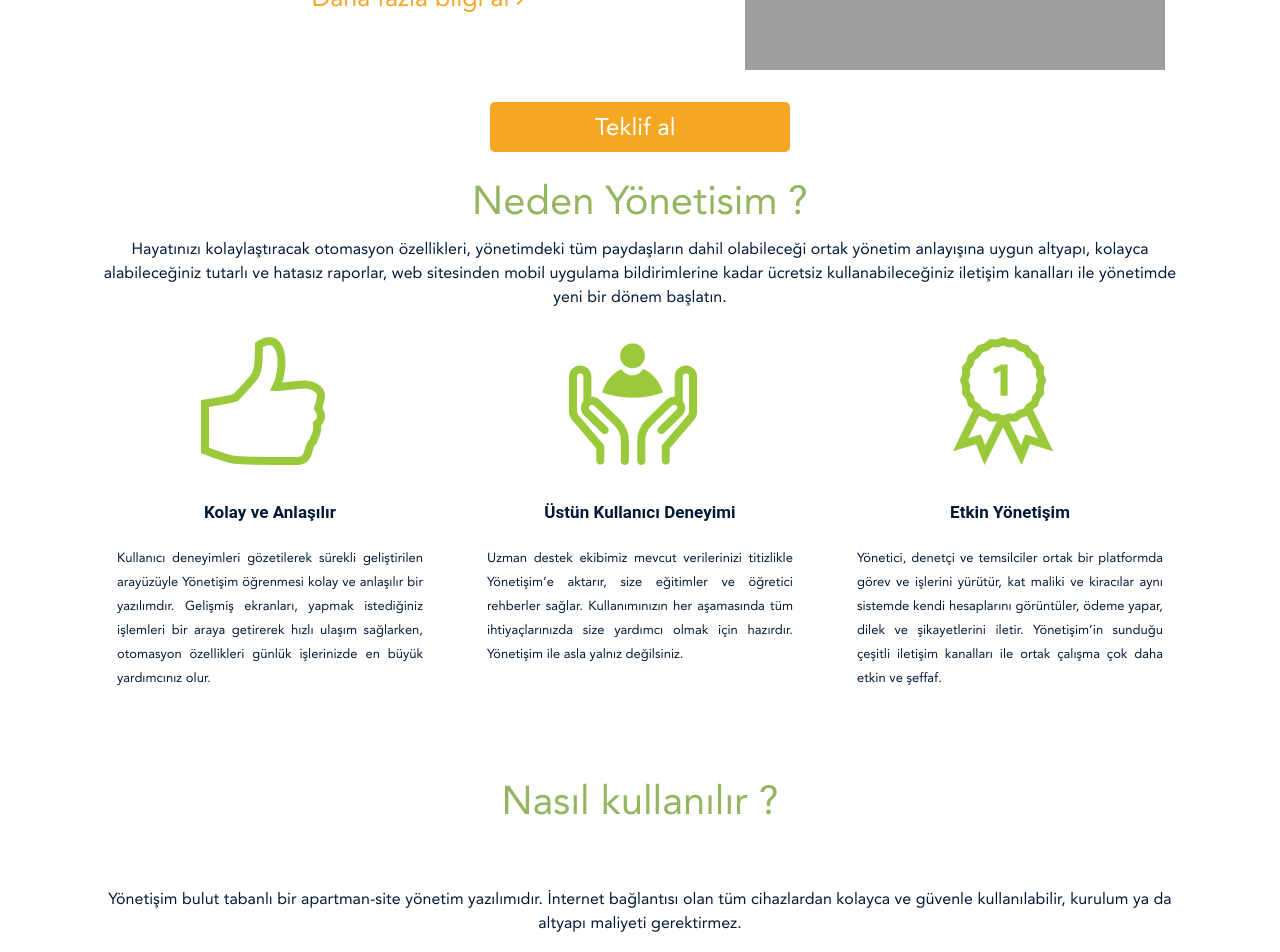
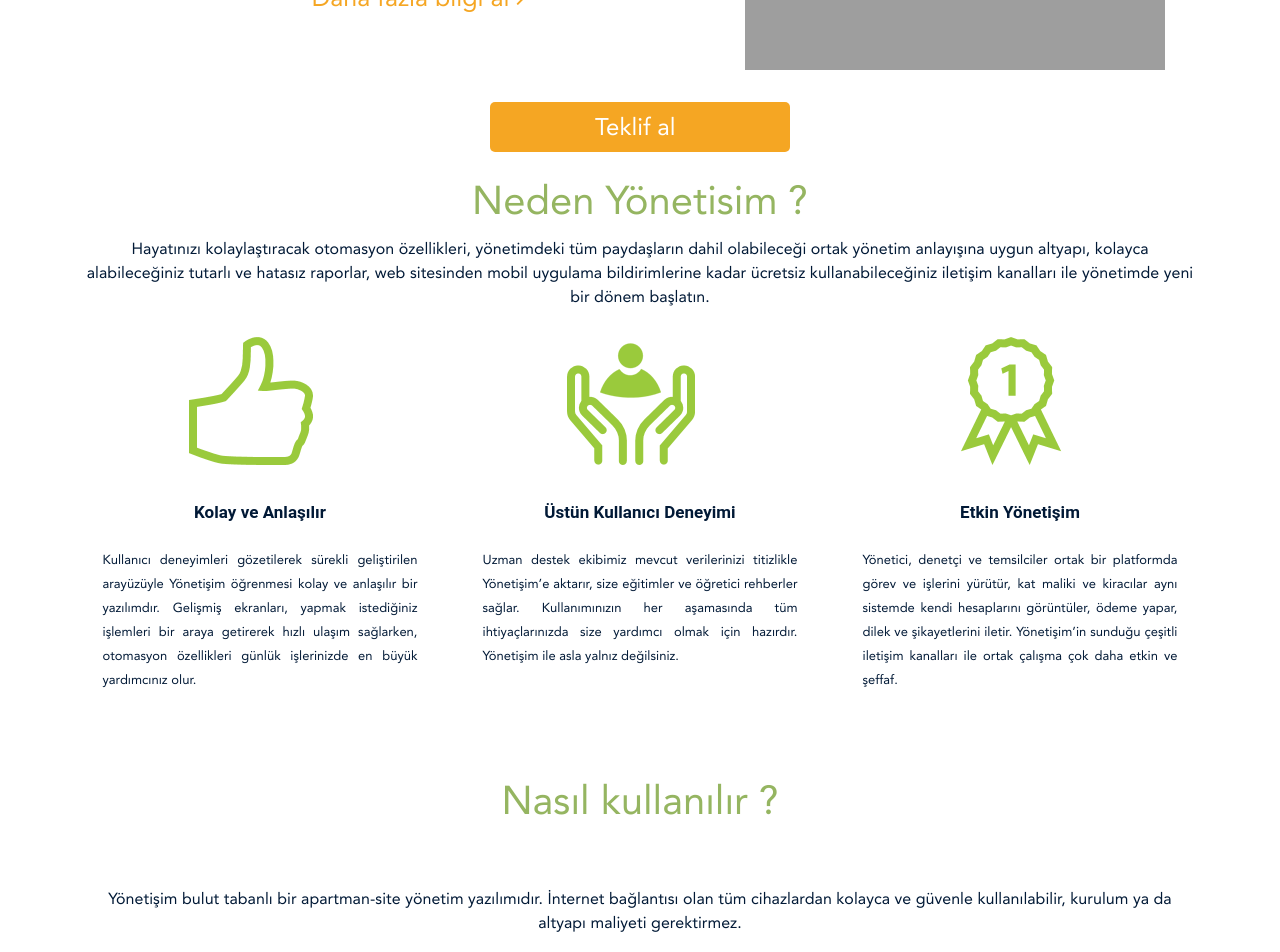
Before and after one commit to sonic03/yntsmdeneme, a Django app: page / in a window 1280 px wide. Shown: the part 882-1834 px from the top of the page. Run offline with Django 3.2, Linux system fonts and the light colour scheme; some libraries are stand-ins or nearby versions; grey boxes are pictures that could not be loaded.

Commit message:
row eklendi

```diff
--- a/templates/index.html
+++ b/templates/index.html
@@ -299,7 +299,8 @@
             <div class="nybox-out">
                 <!----------------Neden Yönetimsim-Apartman--------------->
                 <div class="nybox-inner">
-                    <div class="col-md-12 bordercolor" style="position:relative;box-sizing:border-box;">
+                    <div class="row">
+                        <div class="col-md-12 bordercolor" style="position:relative;box-sizing:border-box;">
                         <p class="nkbox">Hayatınızı kolaylaştıracak otomasyon özellikleri, yönetimdeki tüm paydaşların dahil olabileceği ortak yönetim anlayışına uygun altyapı, kolayca alabileceğiniz tutarlı ve hatasız raporlar, web sitesinden mobil uygulama bildirimlerine kadar ücretsiz kullanabileceğiniz iletişim kanalları ile yönetimde yeni bir dönem başlatın.
                         </p>
 
@@ -340,10 +341,13 @@
                         </div>
 
                     </div>
+                    </div>
+
                 </div>
                 <!----------------Neden Yönetisim-İnşaat----------------->
                 <div class="nybox-inner">
-                    <div class="col-md-12 bordercolor" style="position:relative;box-sizing:border-box;">
+                    <div class="row">
+                        <div class="col-md-12 bordercolor" style="position:relative;box-sizing:border-box;">
                         <p class="nkbox">Tesis yönetim profesyonelleri için özelleşmiş modüller, müşterilerinizi ve paydaşlarınızı dahil edebileceğiniz iş süreçleri, kapsamlı portföy raporları ve çok daha fazlası Yönetişim’de.</p>
                     </div>
                     <div class="col-md-4 col-12 flt bordercolor">
@@ -374,6 +378,8 @@
                             <p>Uzman destek ekibimiz mevcut verilerinizi titizlikle Yönetişim’e aktarır, size eğitimler ve öğretici rehberler sağlar. Kullanımınızın her aşamasında tüm ihtiyaçlarınızda size yardımcı olmak için hazırdır. Yönetişim ile siz ya da müşterileriniz asla yalnız değilsiniz.</p>
                         </div>
                     </div>
+                    </div>
+
                 </div>
             </div>
             <div class="col-md-12" style="margin-top:10px;">
```
